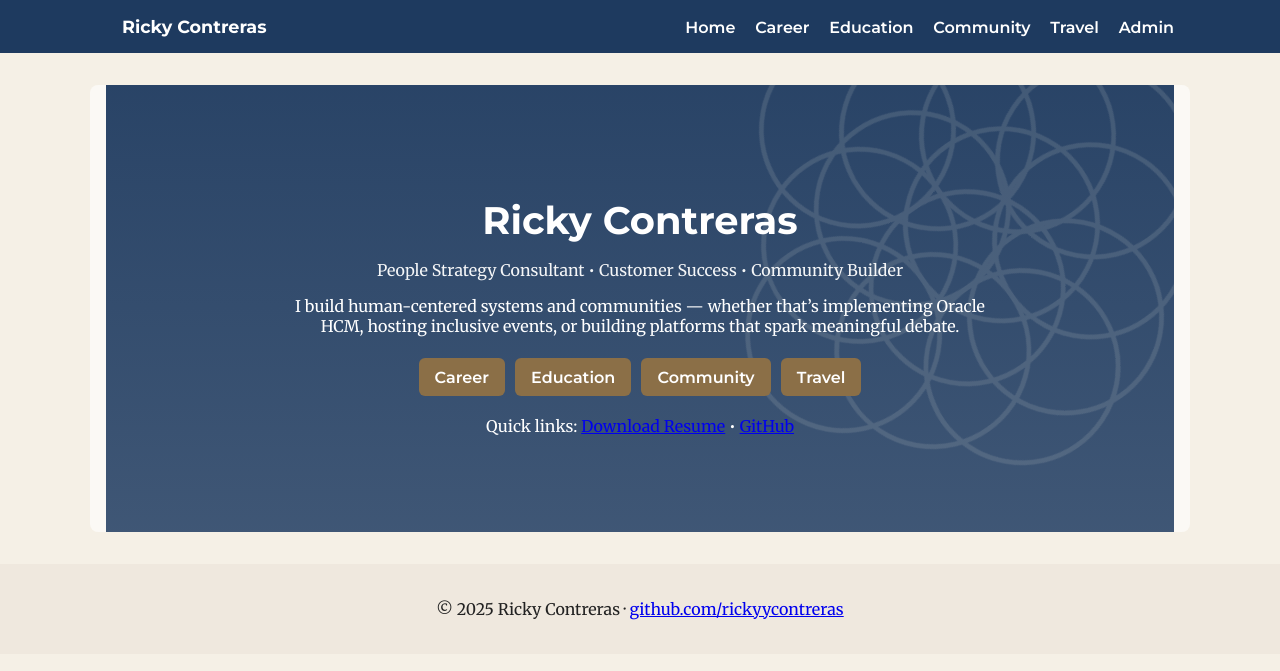
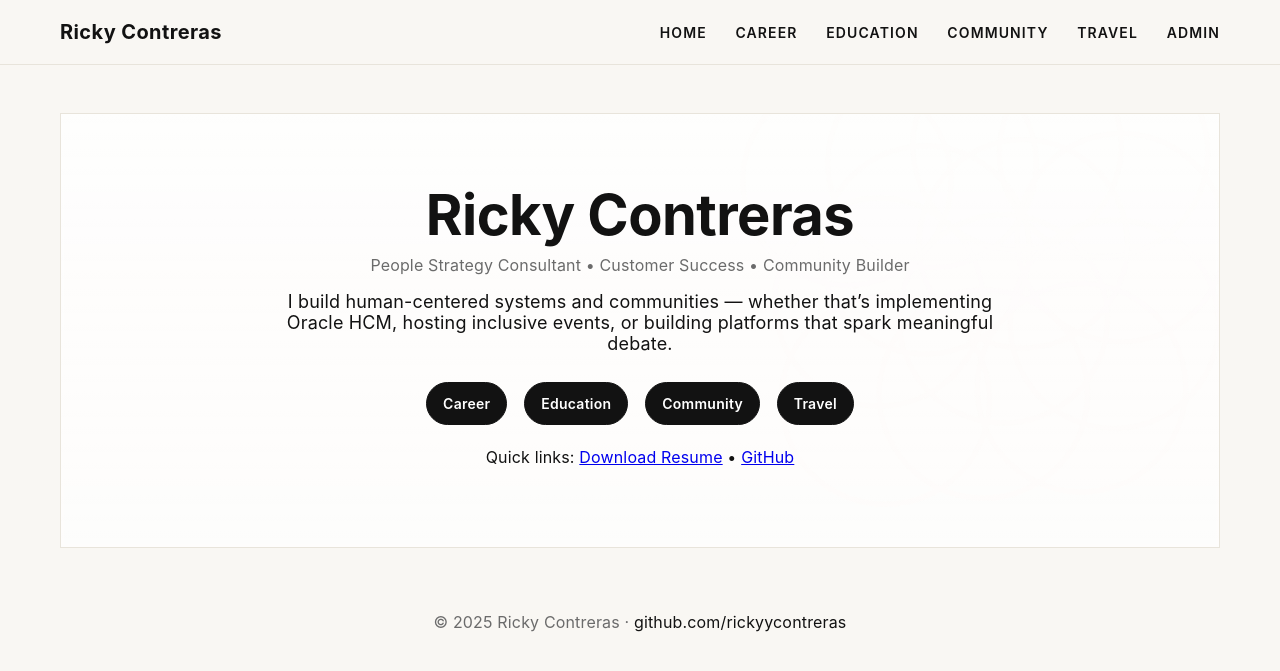
Before and after one commit to rickyycontreras/ricky-portfolio-jekyll, a Jekyll site: the page built from index.html, in a window 1280 px wide. Shown: the top 671 px of the page. Built offline with Jekyll 4.4.1, drawn with Linux system fonts in a browser that asks for light colours.

Commit message:
Update style.css

```diff
--- a/assets/css/style.css
+++ b/assets/css/style.css
@@ -1,20 +1,143 @@
-:root{ --navy:#1e3a5f; --brown:#8b6f47; --tan:#f5f0e6; --white:#ffffff; }
-*{ box-sizing:border-box; }
-body{ margin:0; font-family:'Merriweather',serif; color:#222; background:var(--tan); }
-.site-header{ background:var(--navy); color:var(--white); }
-.nav{ display:flex; justify-content:space-between; align-items:center; max-width:1100px; margin:0 auto; padding:1rem; }
-.nav a{ color:var(--white); text-decoration:none; margin-left:1rem; font-family:'Montserrat',sans-serif; }
-.brand{ font-weight:700; font-size:1.1rem; }
-.site-main{ max-width:1100px; margin:2rem auto; padding:0 1rem; background:rgba(255,255,255,0.6); border-radius:8px; }
-.hero{ position:relative; padding:3rem 1rem; background:linear-gradient(180deg, rgba(30,58,95,0.95), rgba(30,58,95,0.85)); color:var(--white); overflow:hidden; }
-.hero-inner{ max-width:900px; margin:0 auto; position:relative; z-index:2; text-align:center; padding:2rem 1rem; }
-.hero h1{ font-family:'Montserrat',sans-serif; font-size:2.4rem; margin-bottom:0.4rem; }
-.tagline{ opacity:0.95; margin-bottom:1rem; }
-.intro{ max-width:720px; margin:0.6rem auto 1.2rem; }
-.cta-group .btn{ display:inline-block; background:var(--brown); color:var(--white); padding:0.6rem 1rem; margin:0.2rem; border-radius:6px; text-decoration:none; font-family:'Montserrat',sans-serif; }
-.page-section{ padding:2rem; }
-h2{ color:var(--navy); font-family:'Montserrat',sans-serif; }
-.site-footer{ padding:1.2rem; background:#efe8de; text-align:center; margin-top:2rem; }
-.flower-wrap{ position:absolute; right:-10%; bottom:-10%; width:60%; opacity:0.12; z-index:1; transform-origin:center; animation:slow-rotate 30s linear infinite; }
-@keyframes slow-rotate{ from{transform:rotate(0);} to{transform:rotate(360deg);} }
-@media (max-width:700px){ .nav{ padding:0.6rem; } .hero h1{ font-size:1.8rem; } .flower-wrap{ width:110%; right:-30%; bottom:-30%; opacity:0.08; } }
+/* ========= Modern Art Museum Vibe =========
+   - Big, confident type
+   - Gallery white, charcoal, minimal accent
+   - Quiet animations, crisp separators
+=========================================== */
+:root{
+  --bg: #f9f7f3;        /* gallery white (slightly warm) */
+  --ink: #121212;       /* deep charcoal */
+  --muted: #6b6b6b;     /* secondary text */
+  --line: #e8e4db;      /* hairline separators */
+  --accent: #1a4bff;    /* clean electric blue accent */
+  --accent-2: #c97137;  /* terracotta accent for hovers/details */
+  --card: #ffffff;      /* panels */
+}
+
+*{ box-sizing: border-box; }
+html, body { height: 100%; }
+body{
+  margin:0;
+  background: var(--bg);
+  color: var(--ink);
+  font-family: "Inter", system-ui, -apple-system, Segoe UI, Roboto, Arial, sans-serif;
+  letter-spacing: 0.01em;
+}
+
+/* --------- Header / Nav --------- */
+.site-header{
+  background: transparent;
+  border-bottom: 1px solid var(--line);
+}
+.nav{
+  display:flex; justify-content:space-between; align-items:center;
+  max-width:1200px; margin:0 auto; padding:20px 20px;
+}
+.brand{
+  font-family: "Space Grotesk", Inter, sans-serif;
+  font-weight:700; font-size:20px; letter-spacing:0.02em;
+  color: var(--ink); text-decoration:none;
+}
+.nav-links a{
+  color: var(--ink);
+  text-decoration:none;
+  margin-left:24px;
+  font-family:"Space Grotesk", Inter, sans-serif;
+  font-weight:600; font-size:14px; letter-spacing:0.08em;
+  text-transform: uppercase;
+  padding-bottom:4px;
+  border-bottom:2px solid transparent;
+  transition: border-color .2s ease, color .2s ease;
+}
+.nav-links a:hover{ border-color: var(--accent); color: var(--accent); }
+
+/* --------- Main shell --------- */
+.site-main{
+  max-width:1200px; margin:48px auto; padding:0 20px;
+  background: transparent; border-radius:0;
+}
+
+/* --------- Hero --------- */
+.hero{
+  position:relative; overflow:hidden;
+  border: 1px solid var(--line);
+  background: linear-gradient(180deg, rgba(255,255,255,0.8), rgba(255,255,255,0.7));
+  backdrop-filter: blur(2px);
+}
+.hero-inner{
+  position:relative; z-index:2; text-align:center;
+  padding: 72px 20px 64px;
+  max-width: 900px; margin: 0 auto;
+}
+.hero h1{
+  font-family:"Space Grotesk", Inter, sans-serif;
+  font-size: clamp(36px, 6vw, 56px);
+  line-height: 1.05;
+  letter-spacing: -0.01em;
+  margin: 0 0 10px;
+}
+.tagline{
+  color: var(--muted);
+  font-size: clamp(14px, 2.4vw, 16px);
+  margin: 0 0 16px;
+}
+.intro{
+  font-size: clamp(16px, 2.6vw, 18px);
+  max-width: 720px; margin: 0 auto 22px;
+  color: var(--ink);
+}
+
+/* Subtle animated motif (flower include) */
+.flower-wrap{
+  position:absolute; right:-10%; bottom:-20%; width:60%;
+  opacity:0.07; z-index:1; transform-origin:center;
+  animation: slow-rotate 40s linear infinite;
+}
+@keyframes slow-rotate{ from{transform:rotate(0)} to{transform:rotate(360deg)} }
+
+/* --------- Buttons --------- */
+.cta-group .btn{
+  display:inline-block; cursor:pointer;
+  background: var(--ink); color: #fff;
+  padding: 12px 16px; margin: 6px;
+  border-radius: 999px;
+  text-decoration:none;
+  font-family:"Space Grotesk", Inter, sans-serif;
+  font-weight:600; font-size:14px; letter-spacing:0.02em;
+  transition: transform .06s ease, background .2s ease, color .2s ease;
+  border: 1px solid var(--ink);
+}
+.cta-group .btn:hover{ transform: translateY(-1px); background: var(--accent); border-color: var(--accent); }
+.cta-group .btn:active{ transform: translateY(0); }
+
+/* --------- Sections --------- */
+.page-section{
+  background: var(--card);
+  border: 1px solid var(--line);
+  border-radius: 16px;
+  padding: 28px;
+  margin: 28px 0;
+}
+h2{
+  font-family:"Space Grotesk", Inter, sans-serif;
+  font-weight:700; font-size: 24px; letter-spacing:0.01em;
+  margin: 0 0 16px;
+}
+h3{
+  font-family:"Space Grotesk", Inter, sans-serif;
+  font-weight:600; font-size: 18px; margin: 18px 0 8px;
+}
+ul{ padding-left: 20px; }
+li{ margin: 6px 0; }
+
+/* --------- Footer --------- */
+.site-footer{
+  margin: 64px 0 24px; text-align:center; color: var(--muted);
+}
+.site-footer a{ color: var(--ink); text-decoration:none; border-bottom:1px solid transparent; }
+.site-footer a:hover{ border-color: var(--accent-2); }
+
+/* --------- Responsive --------- */
+@media (max-width: 720px){
+  .nav-links a{ margin-left:16px; font-size:12px; }
+  .page-section{ padding:22px; }
+}
```
